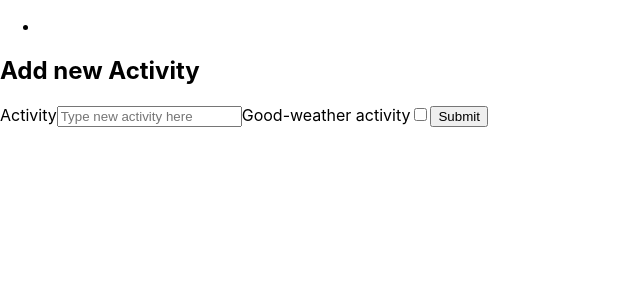
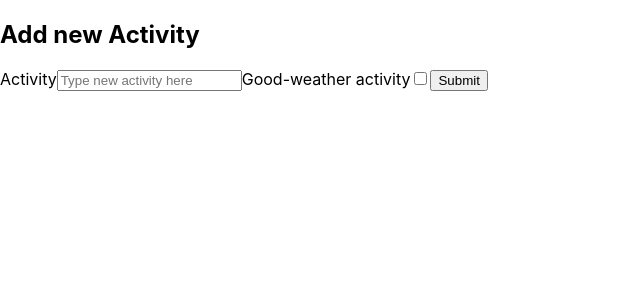
Before and after one commit to RolandHesse/recap-project-4_weather-app, a React (Create React App) app: page / in a window 1280 px wide. Shown: the top 300 px of the page, without its empty margins (0-640 px from the left). Built offline with nearby package versions, Linux system fonts and the light colour scheme.

Commit message:
add list item

```diff
--- a/src/App.js
+++ b/src/App.js
@@ -6,9 +6,11 @@ import { uid } from "uid";
 
 function App() {
   const [activities, setActivities] = useState([]);
-  function handleAddActivity(useDataObject) {
-    setActivities([{ id: uid(8), ...useDataObject }, activities]);
+  function handleAddActivity(dataObject) {
+    setActivities([{ id: uid(8), ...dataObject }, ...activities]);
   }
+
+  console.log(activities);
   return (
     <>
       <List activities={activities} />
--- a/src/components/List/List.js
+++ b/src/components/List/List.js
@@ -1,7 +1,9 @@
-export default function Form({ id, name }) {
+export default function List({ activities }) {
   return (
     <ul>
-      <li key={id}>{name}</li>
+      {activities.map((activity) => (
+        <li key={activity.id}>{activity.name}</li>
+      ))}
     </ul>
   );
 }
```
